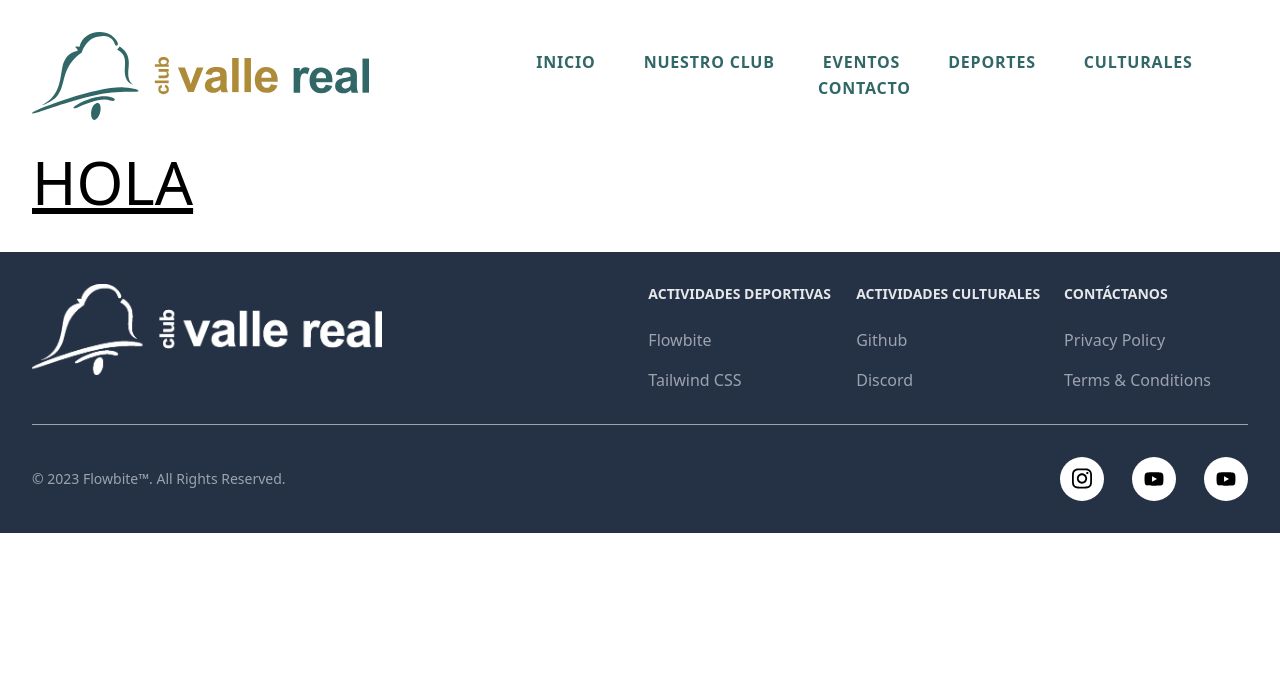
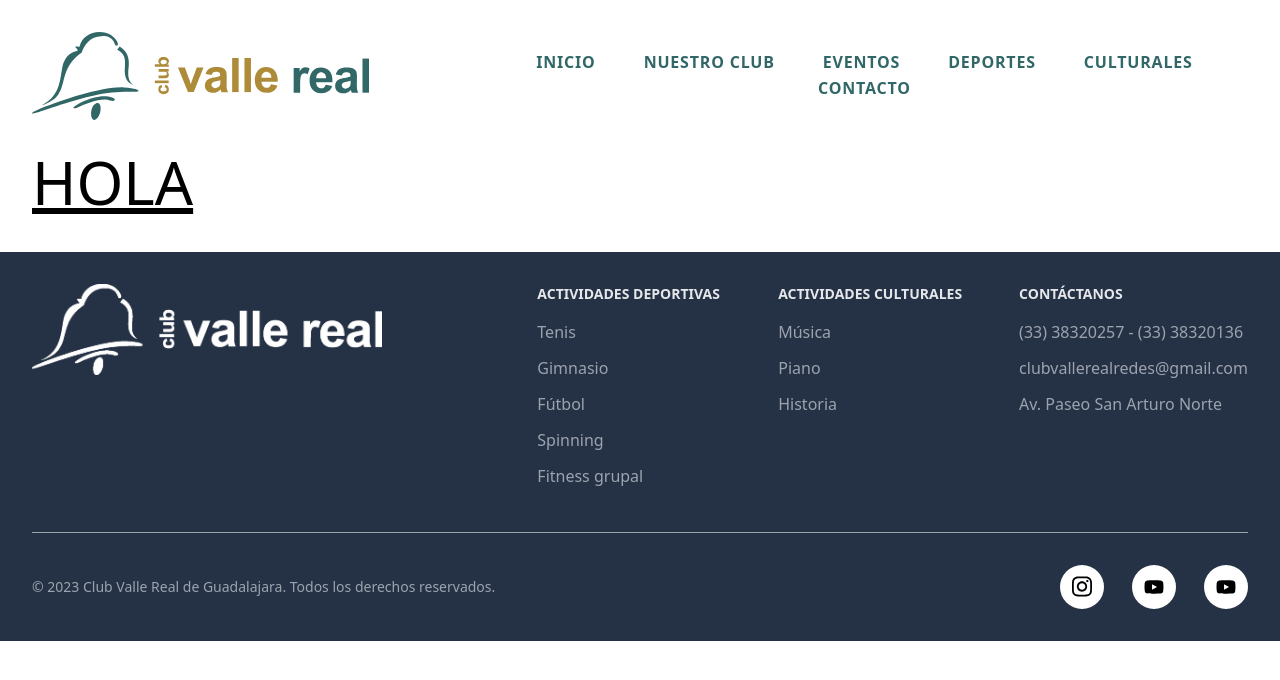
Before and after one commit to albertobautista/club-valle-real-reactapp, a Next.js app: page / in a window 1280 px wide. Shown: the top 680 px of the page. Built offline with nearby package versions, Linux system fonts and the light colour scheme.

Commit message:
Update footer

```diff
--- a/components/common/Footer/Footer.tsx
+++ b/components/common/Footer/Footer.tsx
@@ -1,39 +1,11 @@
 /* eslint-disable react/jsx-key */
 import Image from 'next/image';
+import Link from 'next/link';
 import React from 'react';
 import { SocialNetworks } from '../SocialNetworks/SocialNetworks';
+import { NAV_ENTRIES } from './utils';
 import profilePic from '/public/logos/logocvrblanco.png';
 
-const NAV_ENTRIES = [
-  {
-    name: 'Equipos',
-    href: '/equipos',
-  },
-  {
-    name: 'Jugador 12',
-    href: '/jugador-12',
-  },
-  {
-    name: 'Calendario',
-    href: '/calendario',
-  },
-  {
-    name: 'Estadísticas',
-    href: '/estadisticas',
-  },
-  {
-    name: 'Reglamento',
-    href: '/reglamento',
-  },
-  {
-    name: 'Faqs',
-    href: '/faqs',
-  },
-  {
-    name: 'Draft',
-    href: '/draft',
-  },
-];
 export const Footer = () => {
   return (
     <div className="p-8 mt-10 text-white page-footer bg-cvr-blue">
@@ -46,64 +18,27 @@ export const Footer = () => {
             height={200}
           />
         </div>
-        <div className="grid grid-cols-2 gap-8 sm:gap-6 sm:grid-cols-3">
+        <div className="grid grid-cols-2 gap-2 sm:gap-3 sm:grid-cols-2 lg:grid-cols-3">
+          {NAV_ENTRIES.map((entry) => (
             <div>
-            <h2 className="mb-6 text-sm font-semibold text-gray-200 uppercase dark:text-white">
-              Actividades deportivas
+              <h2 className="mb-4 text-sm font-semibold text-gray-200 uppercase dark:text-white">
+                {entry.label}
               </h2>
               <ul className="text-gray-400">
-              <li className="mb-4">
-                <a href="https://flowbite.com/" className="hover:underline">
-                  Flowbite
-                </a>
+                {entry.options.slice(0, 5).map((option, index) => (
+                  <li key={index} className="mb-3">
+                    {entry.isMenu ? (
+                      <Link href={option.href} className="hover:underline">
+                        {option.name}
+                      </Link>
+                    ) : (
+                      <p className="">{option.name}</p>
+                    )}
                   </li>
-              <li>
-                <a href="https://tailwindcss.com/" className="hover:underline">
-                  Tailwind CSS
-                </a>
-              </li>
+                ))}
               </ul>
             </div>
-          <div>
-            <h2 className="mb-6 text-sm font-semibold text-gray-200 uppercase dark:text-white">
-              Actividades culturales
-            </h2>
-            <ul className="text-gray-400">
-              <li className="mb-4">
-                <a
-                  href="https://github.com/themesberg/flowbite"
-                  className="hover:underline "
-                >
-                  Github
-                </a>
-              </li>
-              <li>
-                <a
-                  href="https://discord.gg/4eeurUVvTy"
-                  className="hover:underline"
-                >
-                  Discord
-                </a>
-              </li>
-            </ul>
-          </div>
-          <div>
-            <h2 className="mb-6 text-sm font-semibold text-gray-200 uppercase dark:text-white">
-              Contáctanos
-            </h2>
-            <ul className="text-gray-400">
-              <li className="mb-4">
-                <a href="#" className="hover:underline">
-                  Privacy Policy
-                </a>
-              </li>
-              <li>
-                <a href="#" className="hover:underline">
-                  Terms &amp; Conditions
-                </a>
-              </li>
-            </ul>
-          </div>
+          ))}
         </div>
       </div>
       <hr className="my-6 border-gray-400 sm:mx-auto lg:my-8" />
@@ -111,9 +46,9 @@ export const Footer = () => {
         <span className="text-sm text-center text-gray-400">
           © 2023{' '}
           <a href="https://flowbite.com/" className="hover:underline">
-            Flowbite™
+            Club Valle Real de Guadalajara
           </a>
-          . All Rights Reserved.
+          . Todos los derechos reservados.
         </span>
         <div className="flex justify-center mt-4 space-x-6 sm:mt-0">
           <SocialNetworks mobileHidden={false} theme={'dark'} />
--- /dev/null
+++ b/components/common/Footer/utils.ts
@@ -0,0 +1,93 @@
+export const NAV_ENTRIES = [
+  {
+    label: 'Actividades deportivas',
+    isMenu: true,
+    options: [
+      {
+        name: 'Tenis',
+        href: '/tenis',
+      },
+      {
+        name: 'Gimnasio',
+        href: '/gimnasio',
+      },
+      {
+        name: 'Fútbol',
+        href: '/futbol',
+      },
+      {
+        name: 'Spinning',
+        href: '/spinning',
+      },
+      {
+        name: 'Fitness grupal',
+        href: '/fitness-grupal',
+      },
+      {
+        name: 'Atletismo',
+        href: '/atletismo',
+      },
+      {
+        name: 'Box',
+        href: '/box',
+      },
+      {
+        name: 'Crossfit',
+        href: '/crossfit',
+      },
+      {
+        name: 'Natación infantil',
+        href: '/natacion-infantil',
+      },
+      {
+        name: 'Natación adultos',
+        href: '/natacion-adultos',
+      },
+      {
+        name: 'Yoga',
+        href: '/yoga',
+      },
+      {
+        name: 'Tae Kwon Do',
+        href: '/taekwondo',
+      },
+    ],
+  },
+  {
+    label: 'Actividades culturales',
+    isMenu: true,
+    options: [
+      {
+        name: 'Música',
+        href: '/musica',
+      },
+      {
+        name: 'Piano',
+        href: '/piano',
+      },
+      {
+        name: 'Historia',
+        href: '/historia',
+      },
+    ],
+  },
+
+  {
+    label: 'Contáctanos',
+    isMenu: false,
+    options: [
+      {
+        name: '(33) 38320257 - (33) 38320136',
+        href: '/futbol',
+      },
+      {
+        name: 'clubvallerealredes@gmail.com',
+        href: '/basquet',
+      },
+      {
+        name: 'Av. Paseo San Arturo Norte',
+        href: '/basquet',
+      },
+    ],
+  },
+];
```
Lines whose indentation alone changed are shown as unchanged.
